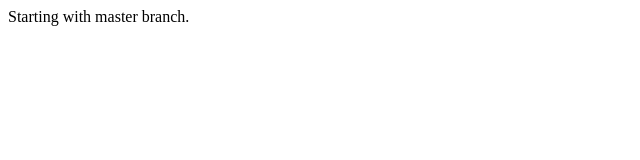
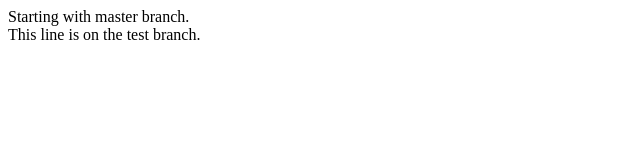
Before and after one commit to tiffany-m/Play_Things, a plain HTML site: page 2 Branches/index.html in a window 1280 px wide. Shown: the whole page, without its empty margins (0-640 px from the left). Drawn offline with Linux system fonts and the light colour scheme.

Commit message:
testBranch text

```diff
--- a/2 Branches/index.html
+++ b/2 Branches/index.html
@@ -8,5 +8,6 @@
 </head>
 <body>
   <div>Starting with master branch.</div>
+  <div>This line is on the test branch.</div>
 </body>
 </html>
```
